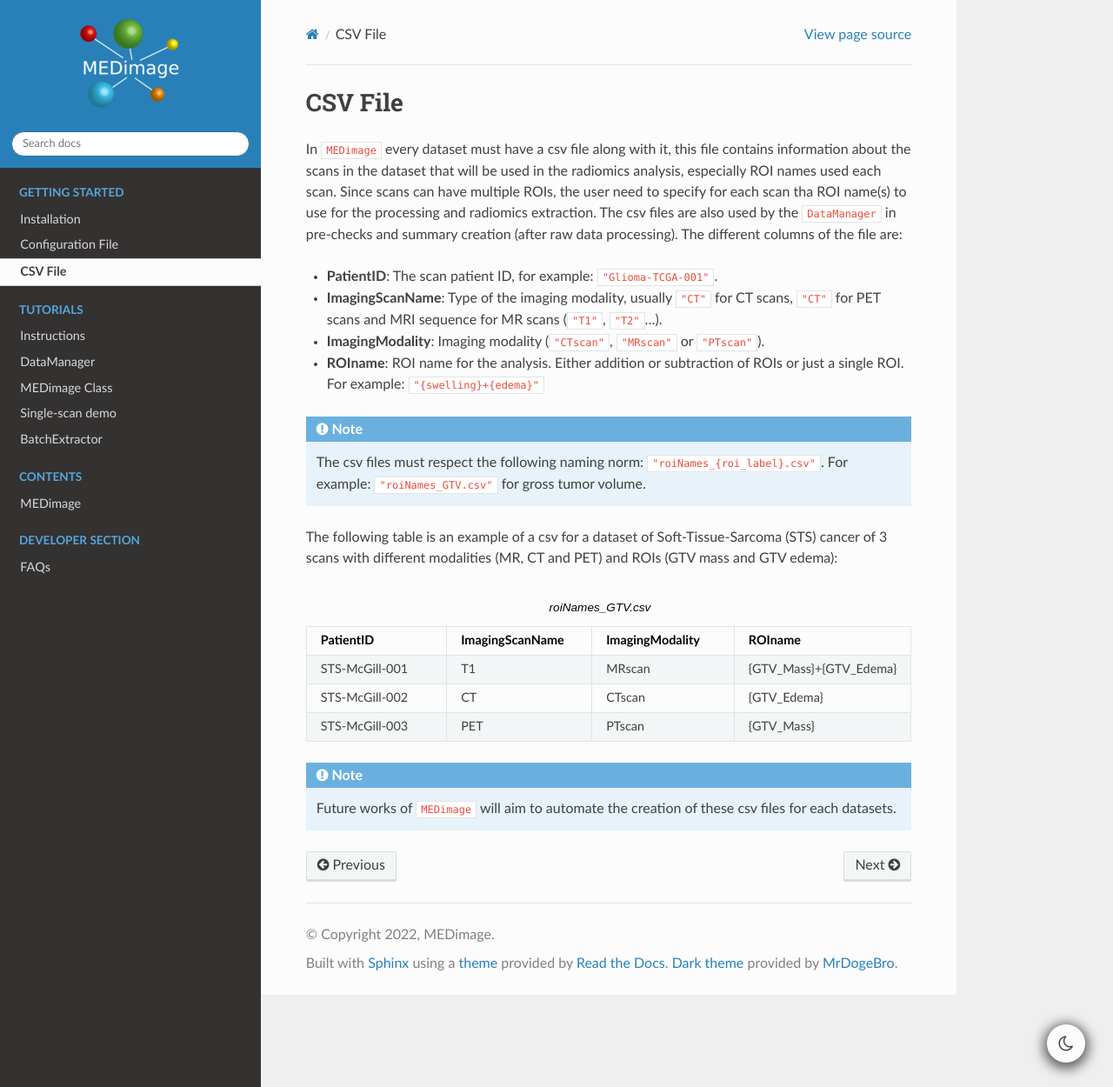
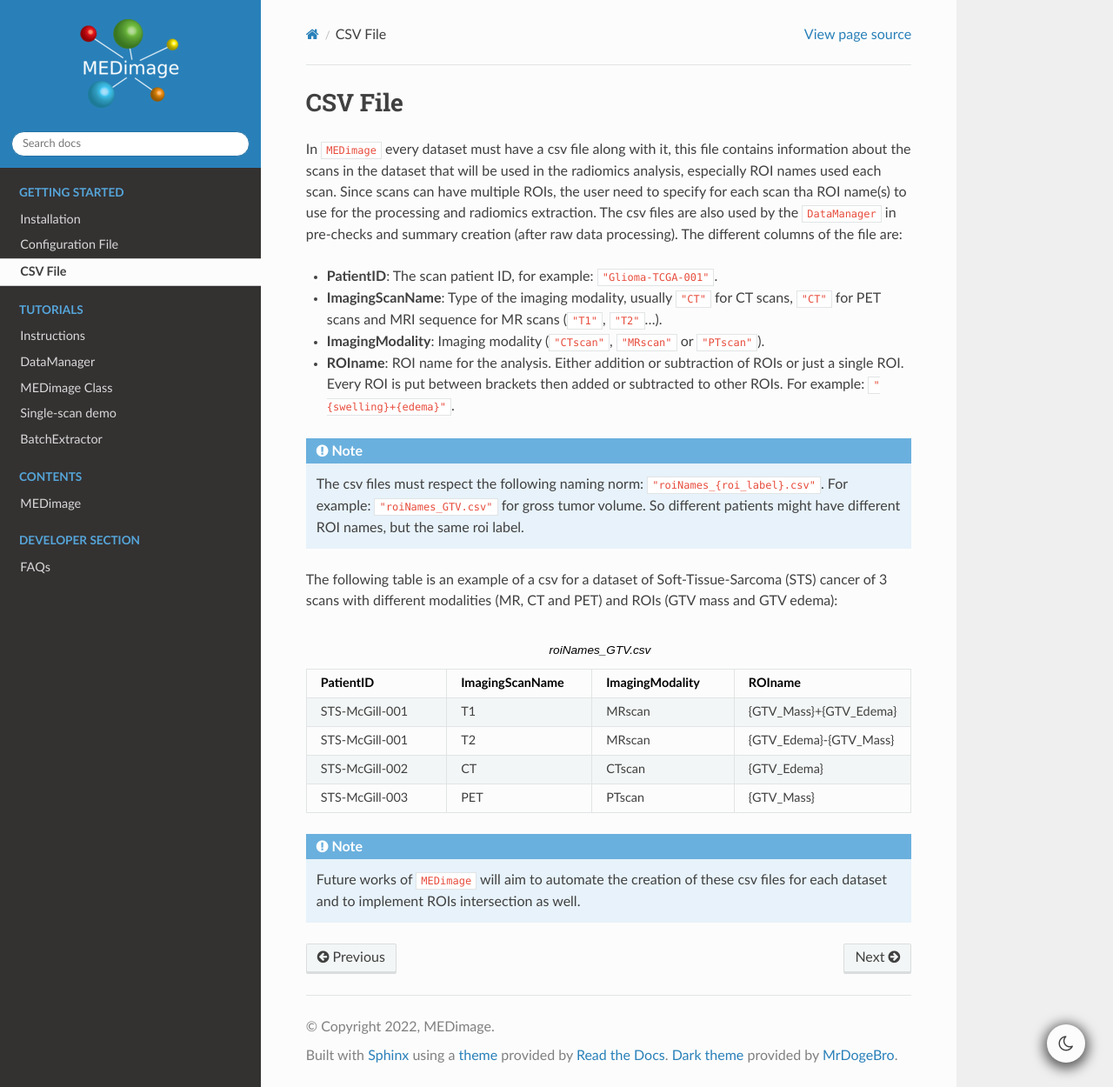
Before and after one commit to MahdiAll99/MEDimage, a Sphinx documentation site: the page built from docs/csv_file.rst, in a window 1280 px wide and 1250 px high. Shown: the whole window at 87% size. Built offline with Sphinx 7.4.7 and the Read the Docs theme 2.0.0, drawn with Linux system fonts in a browser that asks for light colours; pages that are not in the unit, such as notebooks, are missing from menus.

Commit message:
Updated instructions about ROI and csv data

```diff
--- a/docs/csv_file.rst
+++ b/docs/csv_file.rst
@@ -10,11 +10,12 @@ summary creation (after raw data processing). The different columns of the file
 - **PatientID**: The scan patient ID, for example:  ``"Glioma-TCGA-001"``.
 - **ImagingScanName**: Type of the imaging modality, usually ``"CT"`` for CT scans, ``"CT"`` for PET scans and MRI sequence for MR scans (``"T1"``, ``"T2"``...).
 - **ImagingModality**: Imaging modality (``"CTscan"``, ``"MRscan"`` or ``"PTscan"``).
-- **ROIname**: ROI name for the analysis. Either addition or subtraction of ROIs or just a single ROI. For example: ``"{swelling}+{edema}"``
+- **ROIname**: ROI name for the analysis. Either addition or subtraction of ROIs or just a single ROI. Every ROI is put between brackets then added or subtracted to other ROIs. For example: ``"{swelling}+{edema}"``.
 
 .. note::
     The csv files must respect the following naming norm:
-    ``"roiNames_{roi_label}.csv"``. For example: ``"roiNames_GTV.csv"`` for gross tumor volume.
+    ``"roiNames_{roi_label}.csv"``. For example: ``"roiNames_GTV.csv"`` for gross tumor volume. So different patients might have different ROI names,
+    but the same roi label.
 
 The following table is an example of a csv for a dataset of Soft-Tissue-Sarcoma (STS) cancer of 3 scans with different modalities (MR, CT and PET)
 and ROIs (GTV mass and GTV edema):
@@ -31,6 +32,10 @@ and ROIs (GTV mass and GTV edema):
         - T1
         - MRscan
         - {GTV_Mass}+{GTV_Edema}
+    *   - STS-McGill-001
+        - T2
+        - MRscan
+        - {GTV_Edema}-{GTV_Mass}
     *   - STS-McGill-002
         - CT
         - CTscan
@@ -41,4 +46,4 @@ and ROIs (GTV mass and GTV edema):
         - {GTV_Mass}
 
 .. note::
-    Future works of ``MEDimage`` will aim to automate the creation of these csv files for each datasets.
+    Future works of ``MEDimage`` will aim to automate the creation of these csv files for each dataset and to implement ROIs intersection as well.
```
